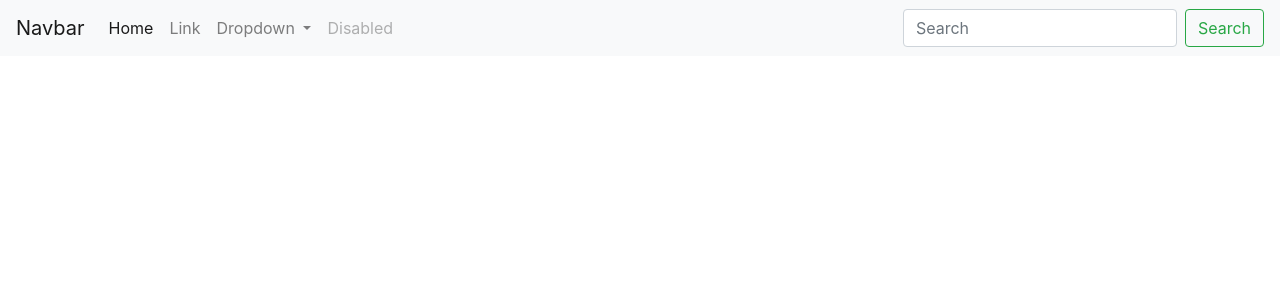
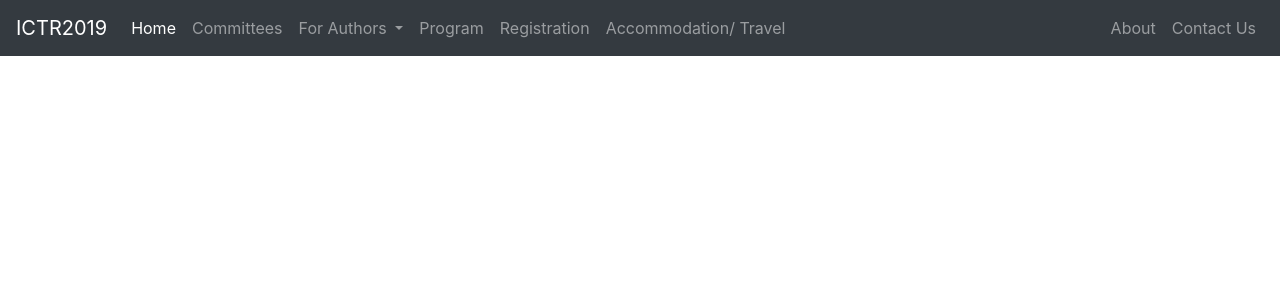
Before and after one commit to DanushkaDissanayaka/ITIRU, an Angular app: page /#/ in a window 1280 px wide. Shown: the top 300 px of the page. Built offline with nearby package versions, Linux system fonts and the light colour scheme.

Commit message:
navbar added

```diff
--- a/src/app/nav-bar/nav-bar.component.html
+++ b/src/app/nav-bar/nav-bar.component.html
@@ -1,35 +1,48 @@
-<nav class="navbar navbar-expand-lg navbar-light bg-light">
-  <a class="navbar-brand" href="#">Navbar</a>
-  <button class="navbar-toggler" type="button" data-toggle="collapse" data-target="#navbarSupportedContent" aria-controls="navbarSupportedContent" aria-expanded="false" aria-label="Toggle navigation">
+<nav class="navbar navbar-expand-lg navbar-dark bg-dark">
+  <a class="navbar-brand" href="#">ICTR2019</a>
+  <button class="navbar-toggler" type="button" data-toggle="collapse" data-target="#navbarSupportedContent"
+    aria-controls="navbarSupportedContent" aria-expanded="false" aria-label="Toggle navigation">
     <span class="navbar-toggler-icon"></span>
   </button>
-
   <div class="collapse navbar-collapse" id="navbarSupportedContent">
     <ul class="navbar-nav mr-auto">
       <li class="nav-item active">
         <a class="nav-link" href="#">Home <span class="sr-only">(current)</span></a>
       </li>
       <li class="nav-item">
-        <a class="nav-link" href="#">Link</a>
+        <a class="nav-link" href="#">Committees</a>
       </li>
       <li class="nav-item dropdown">
-        <a class="nav-link dropdown-toggle" href="#" id="navbarDropdown" role="button" data-toggle="dropdown" aria-haspopup="true" aria-expanded="false">
-          Dropdown
+        <a class="nav-link dropdown-toggle" href="#" id="navbarDropdown" role="button" data-toggle="dropdown"
+          aria-haspopup="true" aria-expanded="false">
+          For Authors
         </a>
         <div class="dropdown-menu" aria-labelledby="navbarDropdown">
-          <a class="dropdown-item" href="#">Action</a>
-          <a class="dropdown-item" href="#">Another action</a>
+          <a class="dropdown-item" href="#">Call For Papers</a>
+          <a class="dropdown-item" href="#">Important Dates</a>
           <div class="dropdown-divider"></div>
-          <a class="dropdown-item" href="#">Something else here</a>
+          <a class="dropdown-item" href="#">Author Instructions</a>
+          <a class="dropdown-item" href="#">Camera Ready Paper Instructions</a>
+          <a class="dropdown-item" href="#">Presenter Information</a>
         </div>
       </li>
       <li class="nav-item">
-        <a class="nav-link disabled" href="#">Disabled</a>
+        <a class="nav-link" href="#">Program</a>
+      </li>
+      <li class="nav-item">
+        <a class="nav-link" href="#">Registration</a>
+      </li>
+      <li class="nav-item">
+        <a class="nav-link" href="#">Accommodation/ Travel</a>
       </li>
     </ul>
-    <form class="form-inline my-2 my-lg-0">
-      <input class="form-control mr-sm-2" type="search" placeholder="Search" aria-label="Search">
-      <button class="btn btn-outline-success my-2 my-sm-0" type="submit">Search</button>
-    </form>
+    <ul class="navbar-nav ml-auto">
+      <li class="nav-item">
+        <a class="nav-link" href="#">About</a>
+      </li>
+      <li class="nav-item">
+        <a class="nav-link" href="#">Contact Us</a>
+      </li>
+    </ul>
   </div>
 </nav>
--- a/src/index.html
+++ b/src/index.html
@@ -7,6 +7,10 @@
 
   <meta name="viewport" content="width=device-width, initial-scale=1">
   <link rel="icon" type="image/x-icon" href="favicon.ico">
+  <script
+    src="https://code.jquery.com/jquery-3.3.1.min.js"
+    integrity="sha256-FgpCb/KJQlLNfOu91ta32o/NMZxltwRo8QtmkMRdAu8="
+    crossorigin="anonymous"></script>
 </head>
 <body>
   <app-root></app-root>
```
